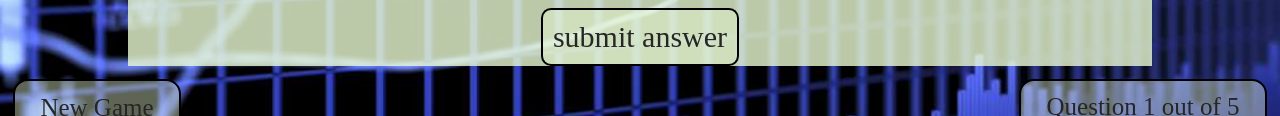
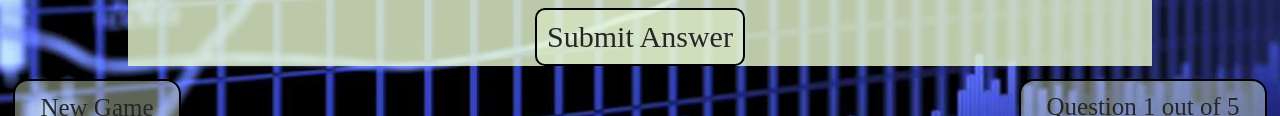
Before and after one commit to Andreilys/forexQuiz, a plain HTML site: page index.html in a window 1280 px wide. Shown: the part 499-615 px from the top of the page. Drawn offline with nearby package versions, Linux system fonts and the light colour scheme.

Commit message:
Fixed font

```diff
--- a/index.html
+++ b/index.html
@@ -25,7 +25,7 @@
 				<h3><span id = "finalScore">5</span> out of 5!</h3>
 			</form>
 
-			<button type="submit" id="submitButton">submit answer</button>
+			<button type="submit" id="submitButton">Submit Answer</button>
 		</div>
 	</div>
 
```
